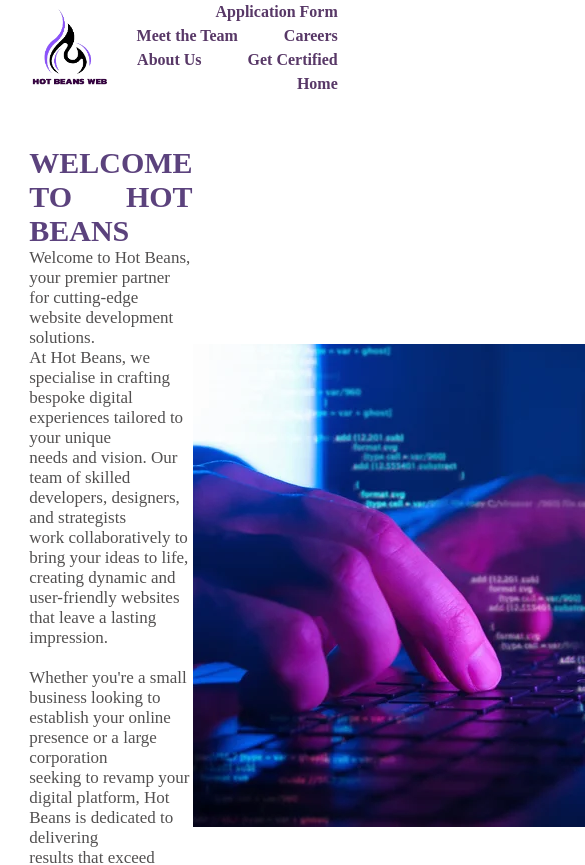
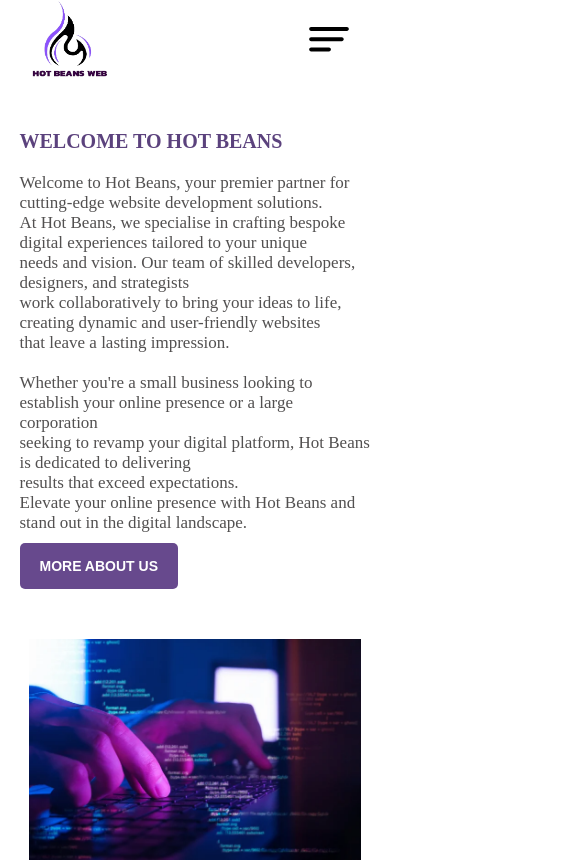
Before and after one commit to Frokesy/cybergirl-stuff, a website: page index.html in a window 390 px wide. Shown: the top 865 px of the page, 585 px wide, since content can reach past the window. Drawn offline with Linux system fonts and the light colour scheme.

Commit message:
made webpage mobile responsive

```diff
--- a/index.css
+++ b/index.css
@@ -2,10 +2,6 @@
     margin: 0;
     padding: 0;
     box-sizing: border-box;
-}
-
-@media only screen and (max-width: 720px) {
-    .nav-links {}
 }
 
 nav {
@@ -182,6 +178,7 @@ footer {
     color: rgba(59, 59, 59, 0.941);
     opacity: 0.9;
     text-align: justify;
+    padding-bottom: 20px;
     font-size: 30px;
 }
 
@@ -292,6 +289,44 @@ button:hover {
 }
 
 iframe {
+    padding-top: 20px;
     width: 100%;
     height: 500px;
 }
+
+.hamburger {
+    display: none;
+}
+
+@media screen and (max-width: 720px) {
+    .hamburger {
+        display: block;
+        cursor: pointer;
+    }
+    .nav-links {
+        display: none;
+    }
+    .section-one {
+        display: flex;
+        flex-direction: column;
+        align-items: center;
+        margin-top: 50px;
+    }
+    .section-one .container {
+        width: 90vw;
+    }
+    .section-one img {
+        width: 100%;
+        height: auto;
+        margin-top: 50px;
+    }
+    iframe {
+        padding-top: 20px;
+    }
+    .sub-two span {
+        font-size: 16px;
+    }
+    .container h1 {
+        font-size: 20px;
+    }
+}
--- a/index.html
+++ b/index.html
@@ -16,20 +16,24 @@
             <img src="assets/logo.png" class="logo">
         </div>
         <div class="nav-links">
-            <a href="Application Form.html"> Application Form</a>
+            <a href="apply.html"> Application Form</a>
             <a href="Careers.html">Careers </a>
             <a href="Meet the team.html">Meet the Team </a>
             <a href="Get Certified.html">Get Certified </a>
             <a href="About Hot Beans.Html">About Us </a>
-            <a href="Home.html"> Home </a>
+            <a href="index.html"> Home </a>
 
+        </div>
+
+        <div class="hamburger">
+            <svg width="64px" height="64px" viewBox="0 -0.5 25 25" fill="none" xmlns="http://www.w3.org/2000/svg"><g id="SVGRepo_bgCarrier" stroke-width="0"></g><g id="SVGRepo_tracerCarrier" stroke-linecap="round" stroke-linejoin="round"></g><g id="SVGRepo_iconCarrier"> <path d="M5.5 7.75C5.08579 7.75 4.75 8.08579 4.75 8.5C4.75 8.91421 5.08579 9.25 5.5 9.25V7.75ZM19.5 9.25C19.9142 9.25 20.25 8.91421 20.25 8.5C20.25 8.08579 19.9142 7.75 19.5 7.75V9.25ZM5.5 11.75C5.08579 11.75 4.75 12.0858 4.75 12.5C4.75 12.9142 5.08579 13.25 5.5 13.25V11.75ZM17.5 13.25C17.9142 13.25 18.25 12.9142 18.25 12.5C18.25 12.0858 17.9142 11.75 17.5 11.75V13.25ZM5.5 15.75C5.08579 15.75 4.75 16.0858 4.75 16.5C4.75 16.9142 5.08579 17.25 5.5 17.25V15.75ZM12.5 17.25C12.9142 17.25 13.25 16.9142 13.25 16.5C13.25 16.0858 12.9142 15.75 12.5 15.75V17.25ZM5.5 9.25H19.5V7.75H5.5V9.25ZM5.5 13.25H17.5V11.75H5.5V13.25ZM5.5 17.25H12.5V15.75H5.5V17.25Z" fill="#000000"></path> </g></svg>
         </div>
     </nav>
 
     <div class="section-one">
         <div class="container">
             <!-- <img src="assets/careers1.jpg" class="careers-img2"> -->
-            <h1><span style="color: rgba(46, 14, 89, 0.865);">WELCOME TO HOT BEANS</span> </h1>
+            <h1 style="color: rgba(46, 14, 89, 0.865);">WELCOME TO HOT BEANS</h1>
             <p>Welcome to Hot Beans, your premier partner for cutting-edge website development solutions.
                 <br>At Hot Beans, we specialise in crafting bespoke digital experiences tailored to your unique <br>needs and vision. Our team of skilled developers, designers, and strategists <br>work collaboratively to bring your ideas to life, creating
                 dynamic and user-friendly websites<br> that leave a lasting impression. <br> <br>Whether you're a small business looking to establish your online presence or a large corporation<br> seeking to revamp your digital platform, Hot Beans is
@@ -60,7 +64,7 @@
             </form>
         </div>
         <div id="thankYouMessage" class="hidden">Thank you! We will be in touch soon.</div>
-        <h2>OR</h2>
+        <h2 style="padding: 50px;">OR</h2>
         <div class="sub-two">
             <h1>CONTACT US</h1>
             <div class="contact-links">
```
